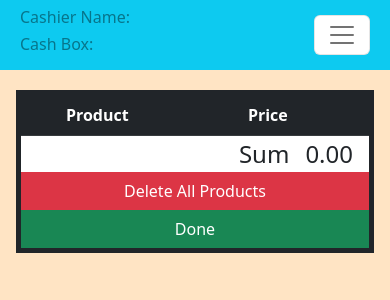
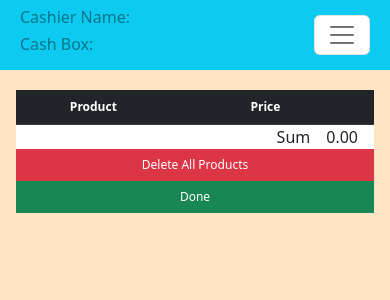
Before and after one commit to Diouani1/react-project, a React (Create React App) app: page /#/login in a window 390 px wide. Shown: the top 300 px of the page. Built offline with nearby package versions, Linux system fonts and the light colour scheme; sample sign-in values are in the browser's storage; the HTML template or start-up script is replaced by a standard one.

Commit message:
updating shopping component

```diff
--- a/src/components/Content/Shopping/Shopping.jsx
+++ b/src/components/Content/Shopping/Shopping.jsx
@@ -62,11 +62,11 @@ function DeletItem  (e) {
 };
 
   return (
+
       <Container style={{ padding:"1rem"}} fluid>
         <Row>
-        <Col xs={12} sm={10}>
+          <Col xs={12} sm={9}>
             <div className='shoppingList'>
-
               {products && products.map((item, index) => (
 
                   <Button className='shoppingButton'
@@ -81,8 +81,8 @@ function DeletItem  (e) {
 
               </div>
           </Col>
-        <Col xs={4} sm={2}>
-        {/* <Col> */}
+          <Col>
+
             <div className="priceList">
               <div className="table">
                 <Table dark striped >
@@ -120,7 +120,6 @@ function DeletItem  (e) {
             </div>
           </Col>
         </Row>
-
       </Container>
   );
 };
--- a/src/components/Content/Shopping/shopping.css
+++ b/src/components/Content/Shopping/shopping.css
@@ -1,9 +1,14 @@
+
+
+
+
 
 .priceList{
-    border: 5px solid;
+
+    min-width: 250px;
+    max-width: 400px;
     display: flex;
     flex-direction: column;
-
 
 }
 .priceList table{
@@ -55,3 +60,14 @@
 .custom-ui button{
     margin: 1rem;
 }
+@media (max-width:729px) {
+    .priceList{
+        font-size: 12px;
+    }
+    .priceList button{
+        font-size: 12px;
+    }
+    .sum{
+    font-size: 1rem;
+    }
+    }
```
Also changed, not shown: src/index.js (+10 -19 lines). Lines whose indentation alone changed are shown as unchanged.
